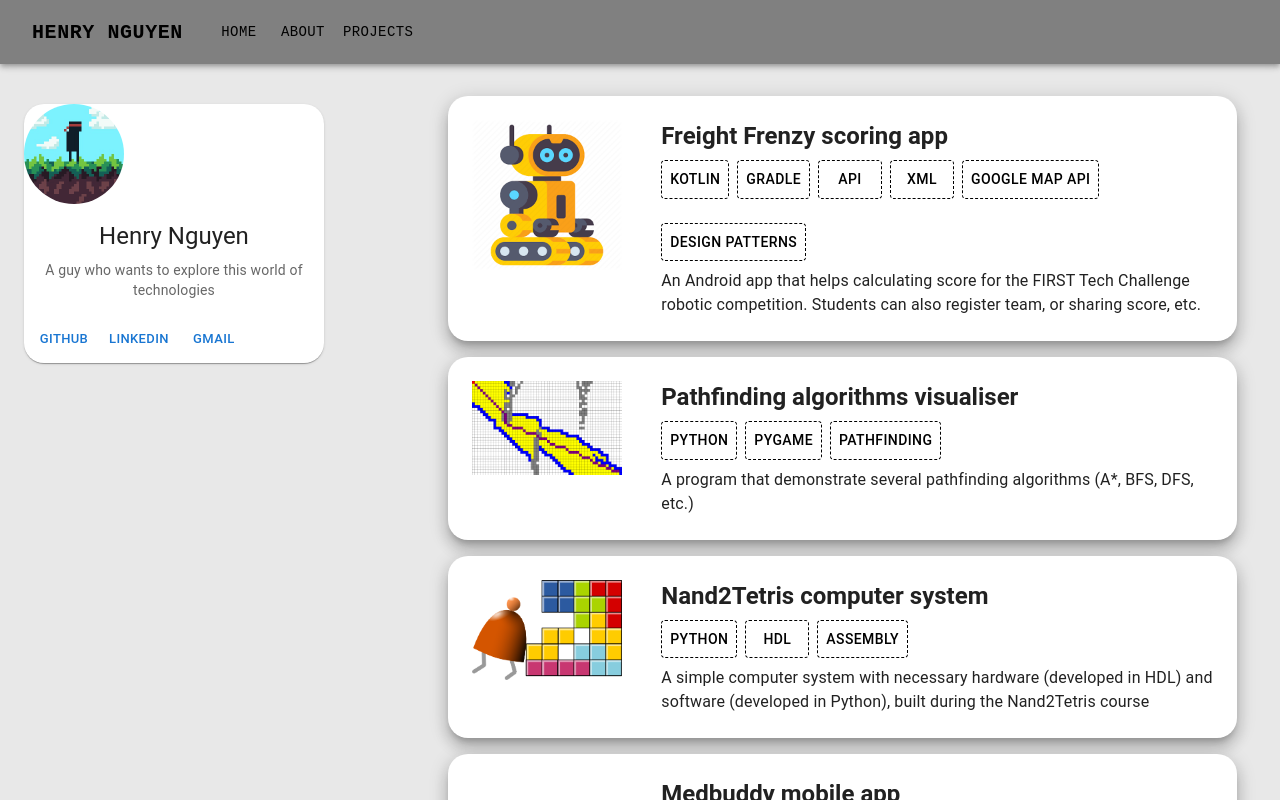
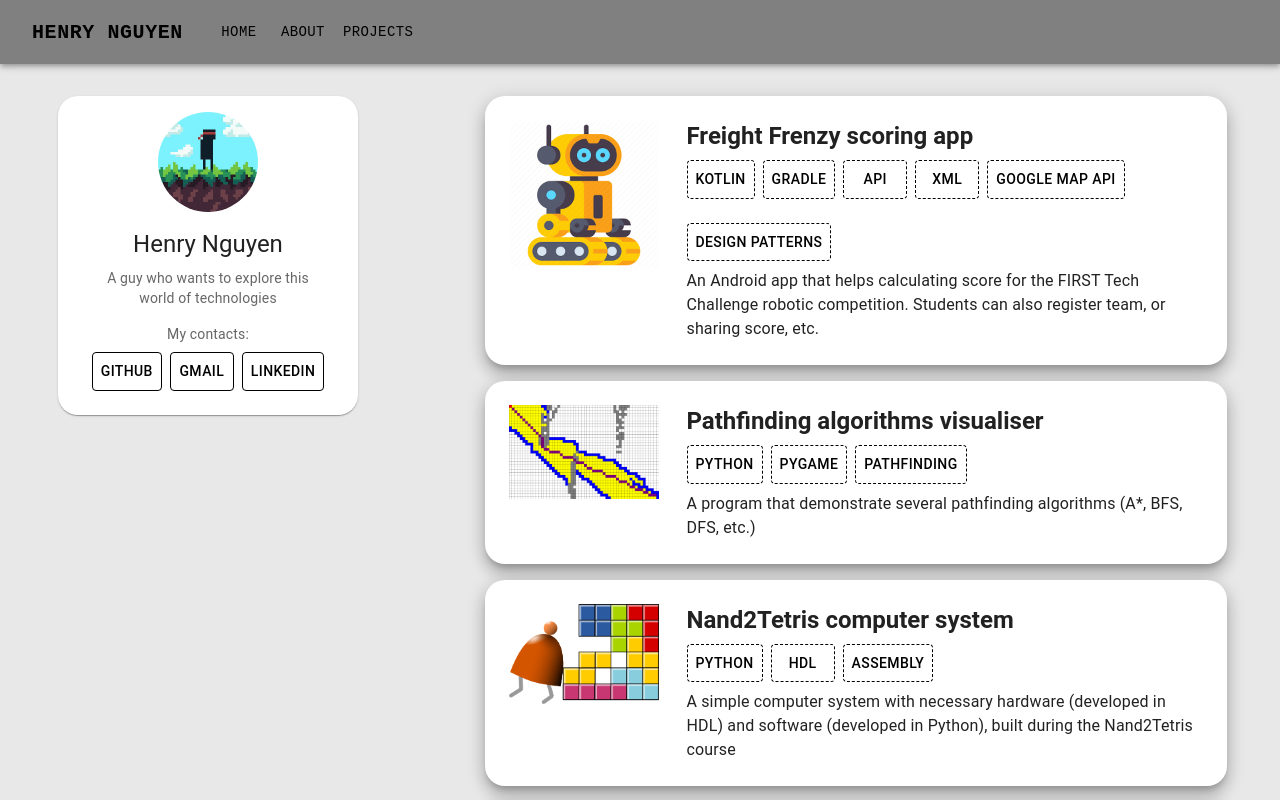
Before and after one commit to HenryNg101/Blog-Portfolio-app, a React (Create React App) app: page /projects in a window 1280 px wide. Shown: the top 800 px of the page. Built offline with nearby package versions, Linux system fonts and the light colour scheme.

Commit message:
Fix and optimize UI problems with MUI

```diff
--- a/src/App.tsx
+++ b/src/App.tsx
@@ -3,7 +3,7 @@ import About from './pages/about';
 import NavBar from './components/menu_bar';
 import React from 'react';
 import MediaCard from './components/info_card';
-import { Grid } from '@mui/material';
+import { Grid, Box } from '@mui/material';
 import { Outlet } from 'react-router-dom';
 
 function App() {
@@ -11,27 +11,23 @@ function App() {
     <>
       <NavBar/>
       <Grid container spacing={2} sx={{display: { xs: 'none', md: 'flex' }}}>
-        <Grid item xs={4}>
+        <Grid item xs={4} sx={{ display: 'flex', justifyContent: 'center' }}>
           <MediaCard/>
         </Grid>
-        <Grid item xs={7.75}>
+
+        <Grid item xs={8}>
           <Outlet/>
         </Grid>
-        <Grid item xs={1/4}></Grid>
       </Grid>
 
       <Grid container spacing={2} sx={{display: { xs: 'flex', md: 'none' }}}>
-        <Grid item xs={3}></Grid>
-        <Grid item xs={6} sx={{placeItems: 'center'}}>
+        <Grid item xs={12}>
           <MediaCard/>
         </Grid>
-        <Grid item xs={3}></Grid>
 
-        <Grid item xs={1/2}></Grid>
-        <Grid item xs={11}>
+        <Grid item xs={12}>
           <Outlet/>
         </Grid>
-        <Grid item xs={1/2}></Grid>
       </Grid>
     </>
   );
--- a/src/components/info_card.tsx
+++ b/src/components/info_card.tsx
@@ -6,10 +6,26 @@ import CardMedia from '@mui/material/CardMedia';
 import Button from '@mui/material/Button';
 import Typography from '@mui/material/Typography';
 
+const accounts = [
+  {"type": "Github", "url": "https://github.com/HenryNg101"},
+  {"type": "Gmail", "url":"mailto:hungnguyenquoc8a2@gmail.com"},
+  {"type": "LinkedIn", "url":"https://www.linkedin.com/in/henry-nguyen0/"}
+]
+
 export default function MediaCard() {
   return (
-    <Card sx={{ width: 300, position: {md: "fixed"}, m: 3, textAlign: 'center', borderRadius: '20px'}}>
-      <img src='/assets/image/avatar.jpg' alt='My avatar' width={100} style={{borderRadius: '50%'}}/>
+    <Card
+      sx={{
+        width: 300,
+        my: 2,
+        mx: 'auto',
+        p: 2,
+        textAlign: 'center',
+        borderRadius: '20px',
+        position: {md: 'fixed'}
+      }}
+    >
+      <img src='/assets/image/avatar.jpg' alt='My avatar' width={100} style={{borderRadius: '50%', marginLeft: "auto", marginRight: "auto"}}/>
       <CardContent>
         <Typography gutterBottom variant="h5" component="div">
           Henry Nguyen
@@ -18,10 +34,20 @@ export default function MediaCard() {
           A guy who wants to explore this world of technologies
         </Typography>
       </CardContent>
-      <CardActions>
-        <Button size="small" href='https://github.com/HenryNg101'>Github</Button>
-        <Button size="small" href='https://www.linkedin.com/in/henry-nguyen0/'>LinkedIn</Button>
-        <Button size="small" href='mailto:hungnguyenquoc8a2@gmail.com'>Gmail</Button>
+      <Typography variant="body2" color="text.secondary">
+          My contacts:
+        </Typography>
+      <CardActions sx={{display: 'flex', justifyContent: 'center'}}>
+        {
+          accounts.map((account) => (
+            <Button
+              key={account.type + account.url}
+              sx={{ color: 'black', border:'solid thin', '&:hover': { backgroundColor: 'black', color: 'white'}}}
+            >
+              <a href={account.url}>{account.type}</a>
+            </Button>
+          ))
+        }
       </CardActions>
     </Card>
   );
--- a/src/components/menu_bar.tsx
+++ b/src/components/menu_bar.tsx
@@ -50,7 +50,6 @@ function NavBar() {
             {pages.map((page) => (
               <Button
                 key={page}
-                onClick={handleCloseNavMenu}
                 sx={{
                   color: 'black',
                   fontFamily: 'monospace',
--- a/src/components/project_info_card.tsx
+++ b/src/components/project_info_card.tsx
@@ -20,16 +20,18 @@ interface CardProps {
 
 export default function ProjectInfoCard({img, project_info, technologies_used}: CardProps) {
   return (
-    <a href={project_info.url} target='_blank' rel="noopener noreferrer">
     <Paper
       elevation={10}
       sx={{
         borderRadius: '20px',
         p: 3,
-          m: 2,
-          '&:hover': {transform: 'scale(1.05)'}
+        my: 2,
+        mx: 'auto',
+        '&:hover': {transform: 'scale(1.05)'},
+        width: 'calc(100% * 7 / 8)'
       }}
     >
+      <a href={project_info.url} target='_blank' rel="noopener noreferrer">
         <Grid container spacing={2}>
           <Grid item xs={3}>
             <img src={img.loc} alt={img.alt} width={150}/>
@@ -52,7 +54,7 @@ export default function ProjectInfoCard({img, project_info, technologies_used}:
           </Grid>
 
         </Grid>
+      </a>
     </Paper>
-    </a>
   );
 }
--- a/src/pages/about.tsx
+++ b/src/pages/about.tsx
@@ -7,7 +7,7 @@ import {
 
 function About() {
   return (
-    <Paper elevation={10} sx={{borderRadius: '20px', padding: 3}}>
+    <Paper elevation={10} sx={{borderRadius: '20px', padding: 3,  width: 'calc(87.5%)', mx: 'auto'}}>
       <Typography variant='h6' component="h2" sx={{mb: 2, fontWeight: 'bold', textAlign: 'center'}}>
         About me
       </Typography>
```
Lines whose indentation alone changed are shown as unchanged.
